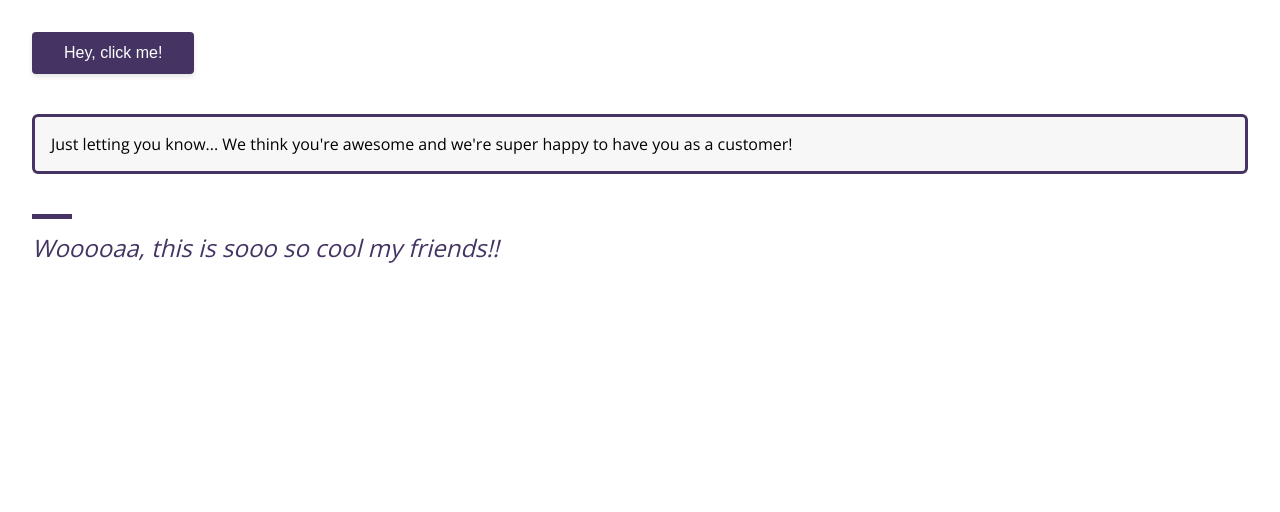
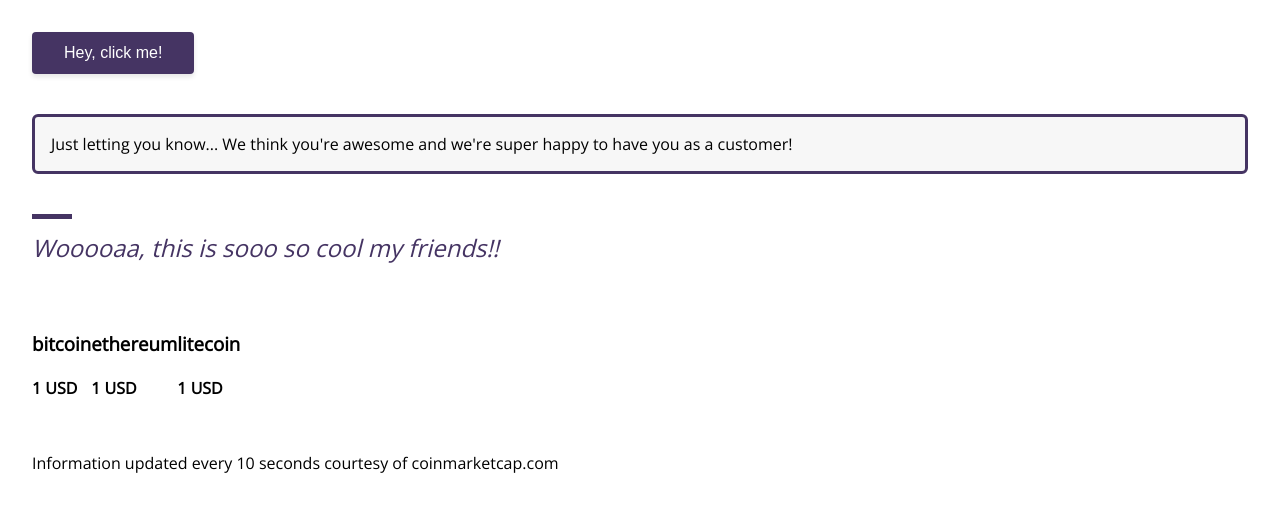
Before and after one commit to spences10/c-counter, a React (Create React App) app: page / in a window 1280 px wide. Shown: the top 512 px of the page. Built offline with nearby package versions, Linux system fonts and the light colour scheme.

Commit message:
add tickers

```diff
--- a/src/components/App.js
+++ b/src/components/App.js
@@ -3,6 +3,8 @@ import React, { Component } from 'react'
 import Button from './Button'
 import Quote from './Quote'
 import Notice from './Notice'
+
+import Tickers from './Tickers'
 
 const App = () => (
   <div>
@@ -12,6 +14,7 @@ const App = () => (
       have you as a customer!
     </Notice>
     <Quote>Wooooaa, this is sooo so cool my friends!!</Quote>
+    <Tickers />
   </div>
 )
 
--- /dev/null
+++ b/src/components/Tickers.js
@@ -0,0 +1,51 @@
+import React, { Component } from 'react'
+import styled from 'styled-components'
+
+const TickersContainer = styled.div``
+
+const TickersList = styled.ul`
+  list-style-type: none;
+  padding: 0;
+  display: inline-flex;
+`
+
+class Tickers extends Component {
+  constructor(props) {
+    super(props)
+    this.state = {
+      data: [
+        {
+          id: 'bitcoin',
+          price: '1'
+        },
+        {
+          id: 'ethereum',
+          price: '1'
+        },
+        {
+          id: 'litecoin',
+          price: '1'
+        }
+      ]
+    }
+  }
+
+  render() {
+    var tickers = this.state.data.map(currency => (
+      <li key={currency.id}>
+        <h3>{currency.id}</h3>
+        <h4>{currency.price} USD</h4>
+      </li>
+    ))
+    return (
+      <TickersContainer>
+        <TickersList>{tickers}</TickersList>
+        <p>
+          Information updated every 10 seconds courtesy of coinmarketcap.com
+        </p>
+      </TickersContainer>
+    )
+  }
+}
+
+export default Tickers
```
